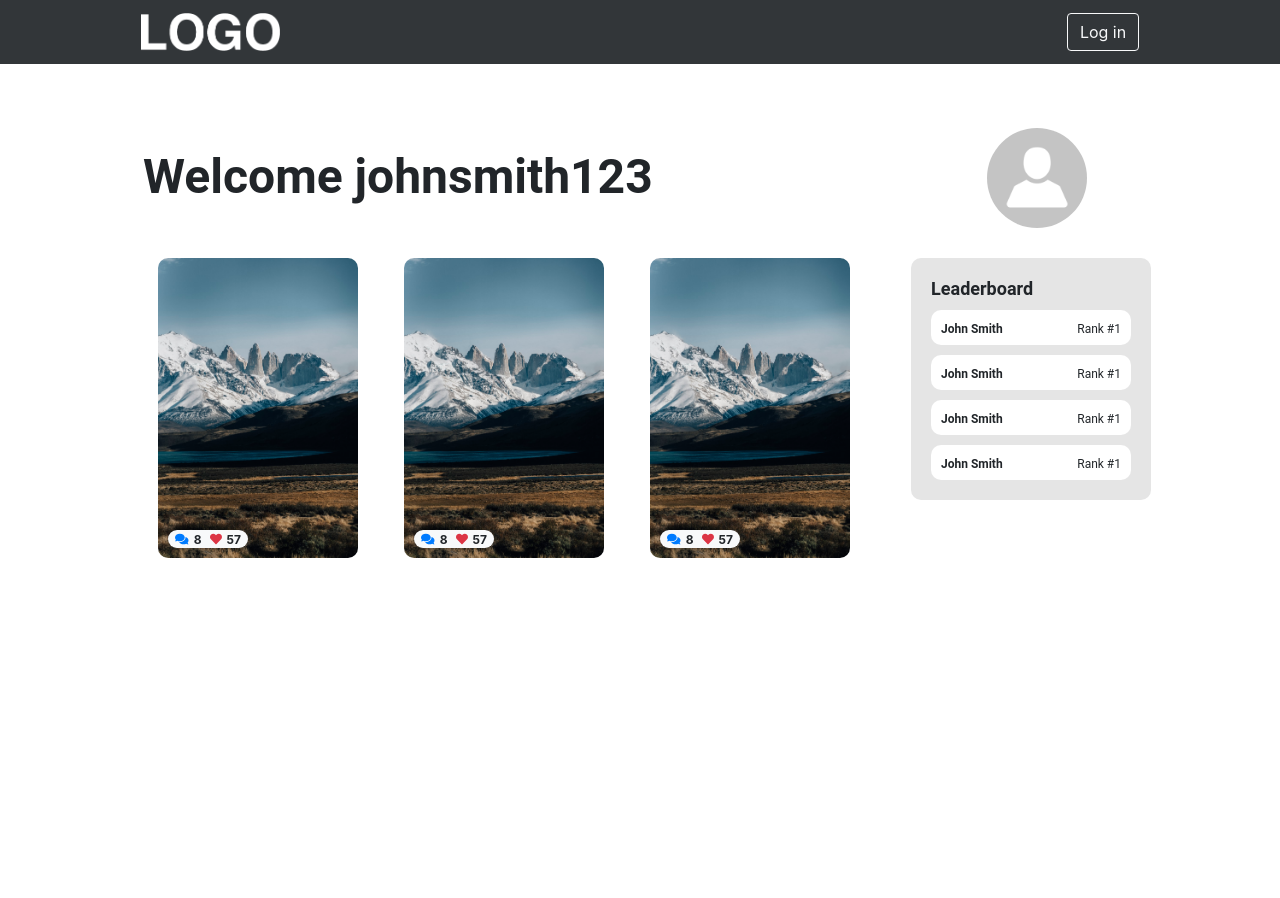
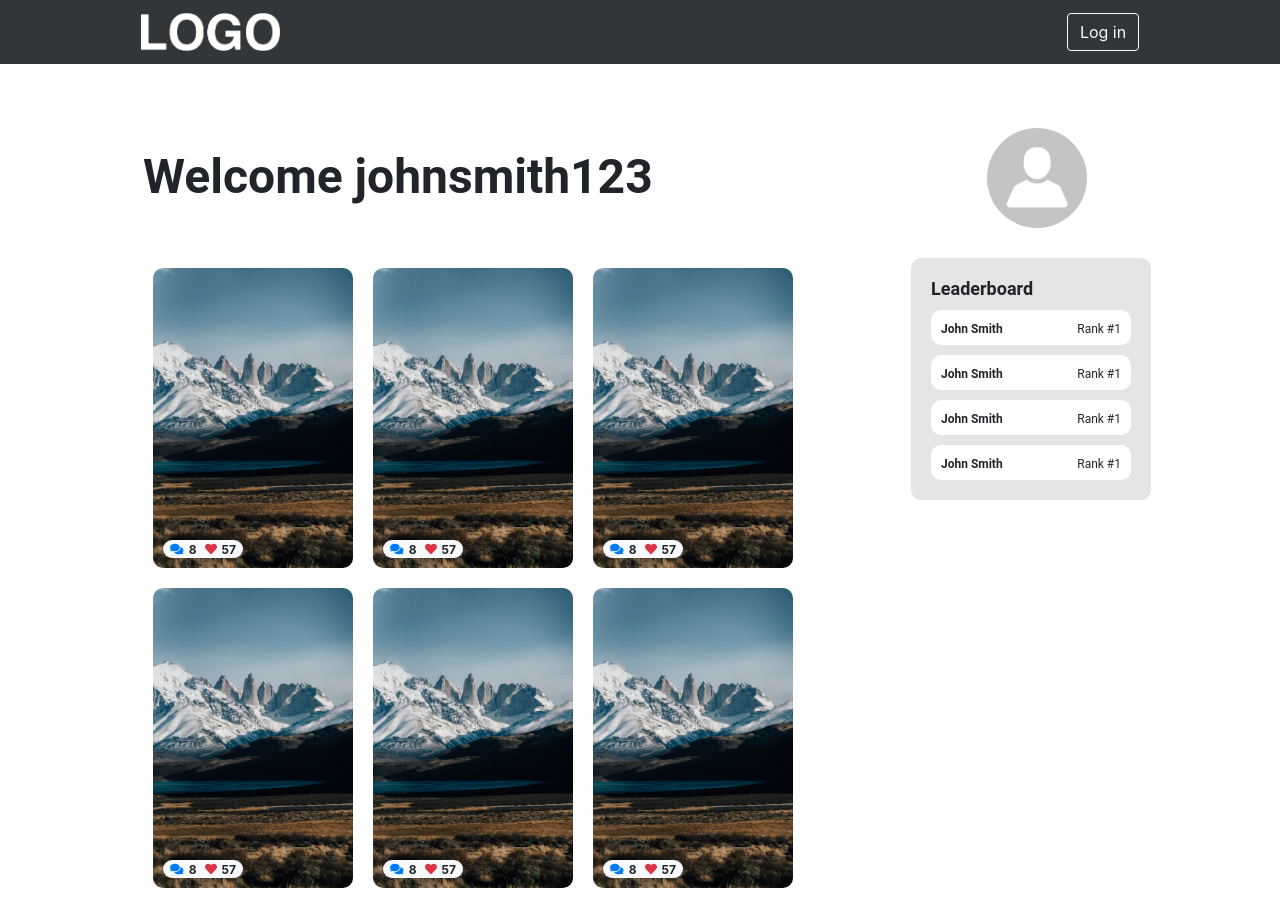
Before and after one commit to AJUnsworth/Assignment3AIP, a React (Create React App) app in the folder client/: page / in a window 1280 px wide. Before the commit the page ends 800 px from the top, so only its background shows below. Built offline with nearby package versions, Linux system fonts and the light colour scheme; the HTML template or start-up script is replaced by a standard one.

Commit message:
Fix imageGrid positioning, layering and links

```diff
--- a/client/src/components/ImageFrame.css
+++ b/client/src/components/ImageFrame.css
@@ -1,12 +1,14 @@
 .imageFrame {
     width: 200px;
     height: 300px;
-    position: absolute;
+    margin: 10px;
+    position: relative;
 }
 
 .image {
     width: 200px;
     height: 300px;
     border-radius: 10px;
-    position: absolute;
+    position: relative;
+    z-index: -1;
 }
--- a/client/src/components/ImageFrame.js
+++ b/client/src/components/ImageFrame.js
@@ -5,15 +5,15 @@ import { ReactionCounter } from './ReactionCounter';
 import TestImage from '../images/TestImage.jfif'
 
 export class ImageFrame extends React.Component {
-    render () {
+    render() {
         return (
-            <div className="imageFrame">
-                <Link to="/thread/">
+            <Link to="/thread/">
+                <div className="imageFrame">
+                    <ReactionCounter />
                     {/* eslint-disable-next-line */}
-                    <img src={TestImage} className="image"/>
-                    <ReactionCounter/>
-                </Link>
-            </div>
+                    <img src={TestImage} className="image" />
+                </div>
+            </Link>
         );
     }
 }
--- a/client/src/components/ImageGrid.css
+++ b/client/src/components/ImageGrid.css
@@ -0,0 +1,4 @@
+.imageGrid {
+    flex-wrap: wrap;
+    display: flex;
+}
--- a/client/src/components/ImageGrid.js
+++ b/client/src/components/ImageGrid.js
@@ -1,8 +1,5 @@
 import React from 'react';
 import './ImageGrid.css';
-import Container from 'react-bootstrap/Container';
-import Row from 'react-bootstrap/Row';
-import Col from 'react-bootstrap/Col';
 import { ImageFrame } from './ImageFrame';
 
 // Image Grid Logic using StackOverFlow logic
@@ -11,13 +8,14 @@ import { ImageFrame } from './ImageFrame';
 export class ImageGrid extends React.Component {
     render() {
         return (
-            <Container className="imageGrid">
-                <Row>
-                    <Col sm><ImageFrame/></Col>
-                    <Col sm><ImageFrame/></Col>
-                    <Col sm><ImageFrame/></Col>
-                </Row>
-            </Container>
+            <div className="imageGrid">
+                <ImageFrame/>
+                <ImageFrame/>
+                <ImageFrame/>
+                <ImageFrame/>
+                <ImageFrame/>
+                <ImageFrame/>
+            </div>
         );
     }
 }
```
